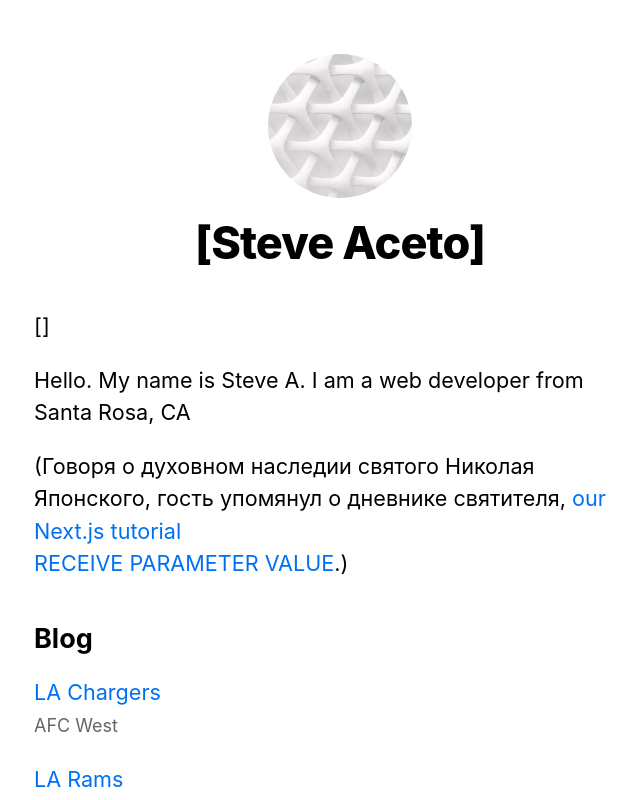
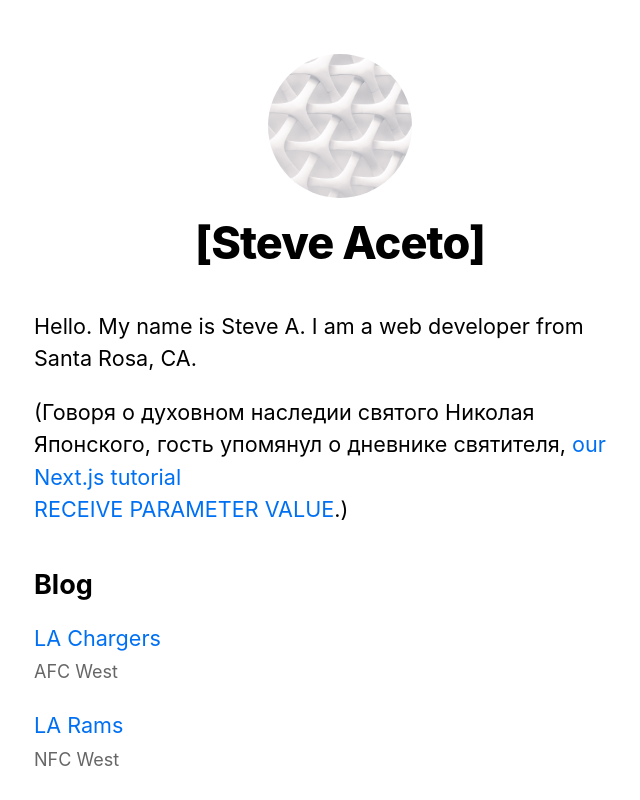
Before and after one commit to sdehane55/nextjs-blog, a Next.js app in the folder nextjs-blog/: page / in a window 1280 px wide. Shown: the top 800 px of the page, without its empty margins (300-940 px from the left). Built offline with nearby package versions, Linux system fonts and the light colour scheme.

Commit message:
Update index.js
removed []

```diff
--- a/nextjs-blog/pages/index.js
+++ b/nextjs-blog/pages/index.js
@@ -11,7 +11,8 @@ export default function Home({ allPostsData }) {
         <title>{siteTitle}</title>
       </Head>
       <section className={utilStyles.headingMd}>
-        <p>[]</p>Hello. My name is Steve A. I am a web developer from Santa Rosa, CA
+         <p>Hello. My name is Steve A. I am a web developer from Santa Rosa, CA.</p>
+
         <p>
           (Говоря о духовном наследии святого Николая Японского, гость упомянул о дневнике святителя,{' '}
           <a href="https://nextjs.org/learn">our Next.js tutorial</a><br/>
```
